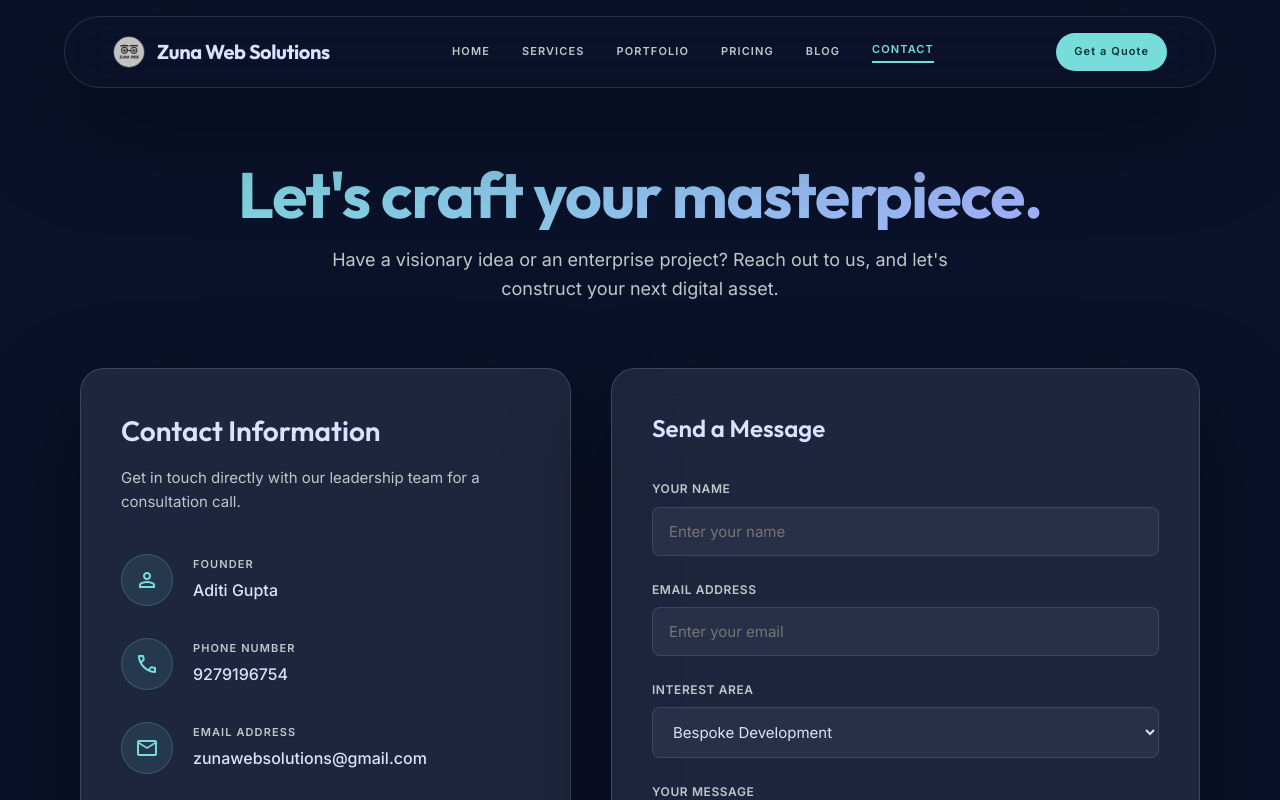
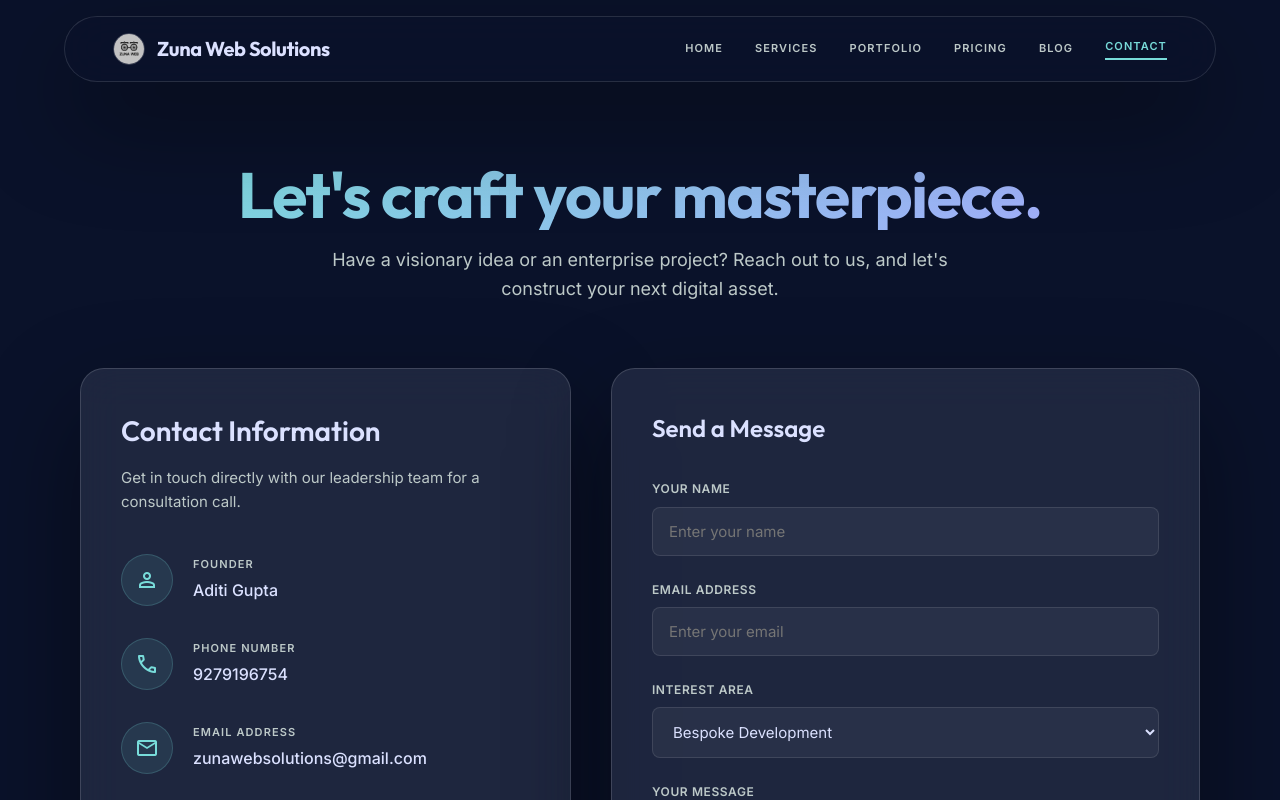
Before and after one commit to aditig-lang/zuna-Websolutions, a React (Vite) app: page /contact in a window 1280 px wide. Shown: the top 800 px of the page. Built offline with nearby package versions, Linux system fonts and the light colour scheme.

Commit message:
Update Navbar.jsx

```diff
--- a/src/components/Navbar.jsx
+++ b/src/components/Navbar.jsx
@@ -44,9 +44,6 @@ export default function Navbar() {
           </Link>
         ))}
       </div>
-      <Link to="/contact" className="btn-primary" style={{ fontSize: '11px', letterSpacing: '0.1em', padding: '10px 18px' }}>
-        Get a Quote
-      </Link>
 
       <button className={styles.hamburger} onClick={() => setMenuOpen(!menuOpen)} aria-label="Toggle menu">
         <span className={`${styles.bar} ${menuOpen ? styles.barTop : ''}`}></span>
```
